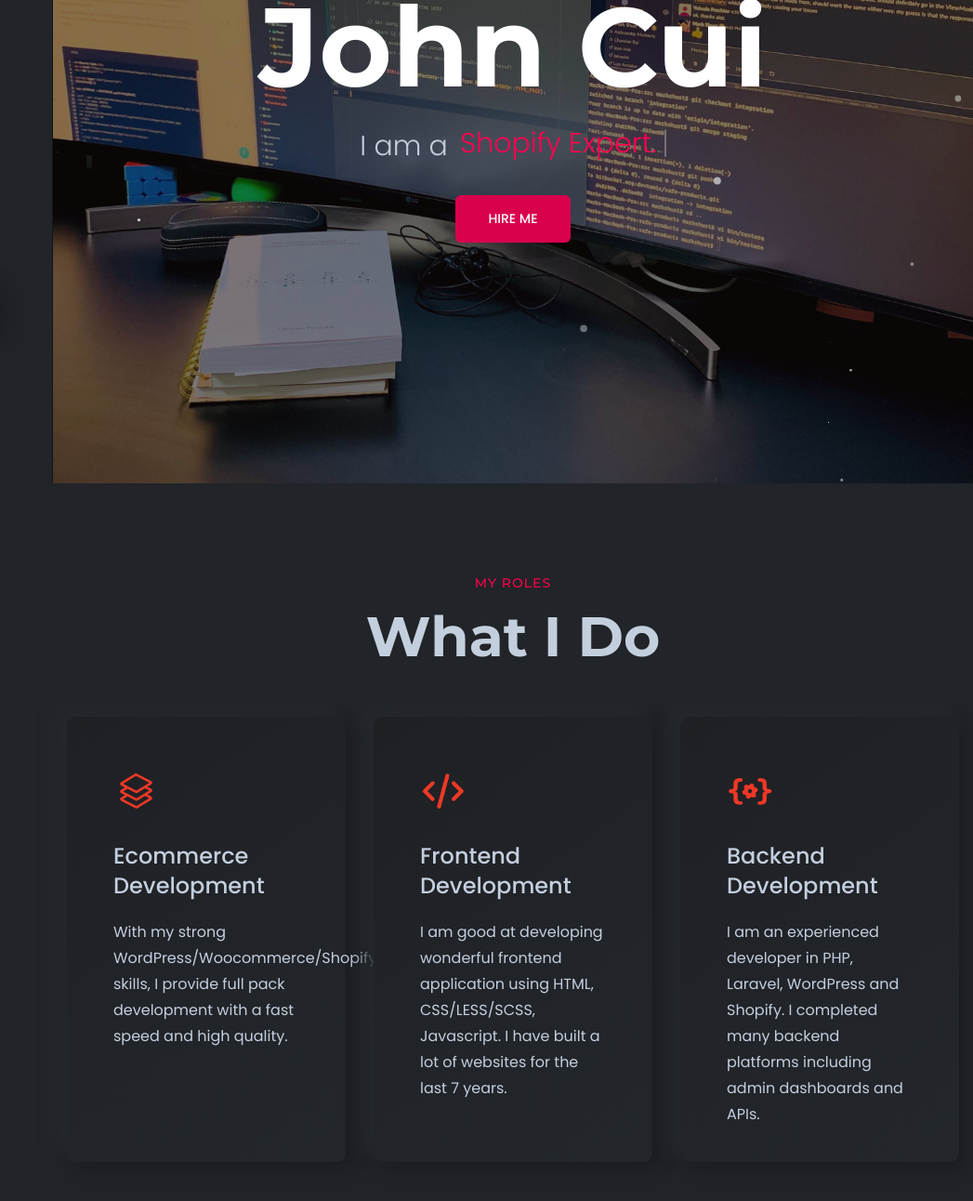
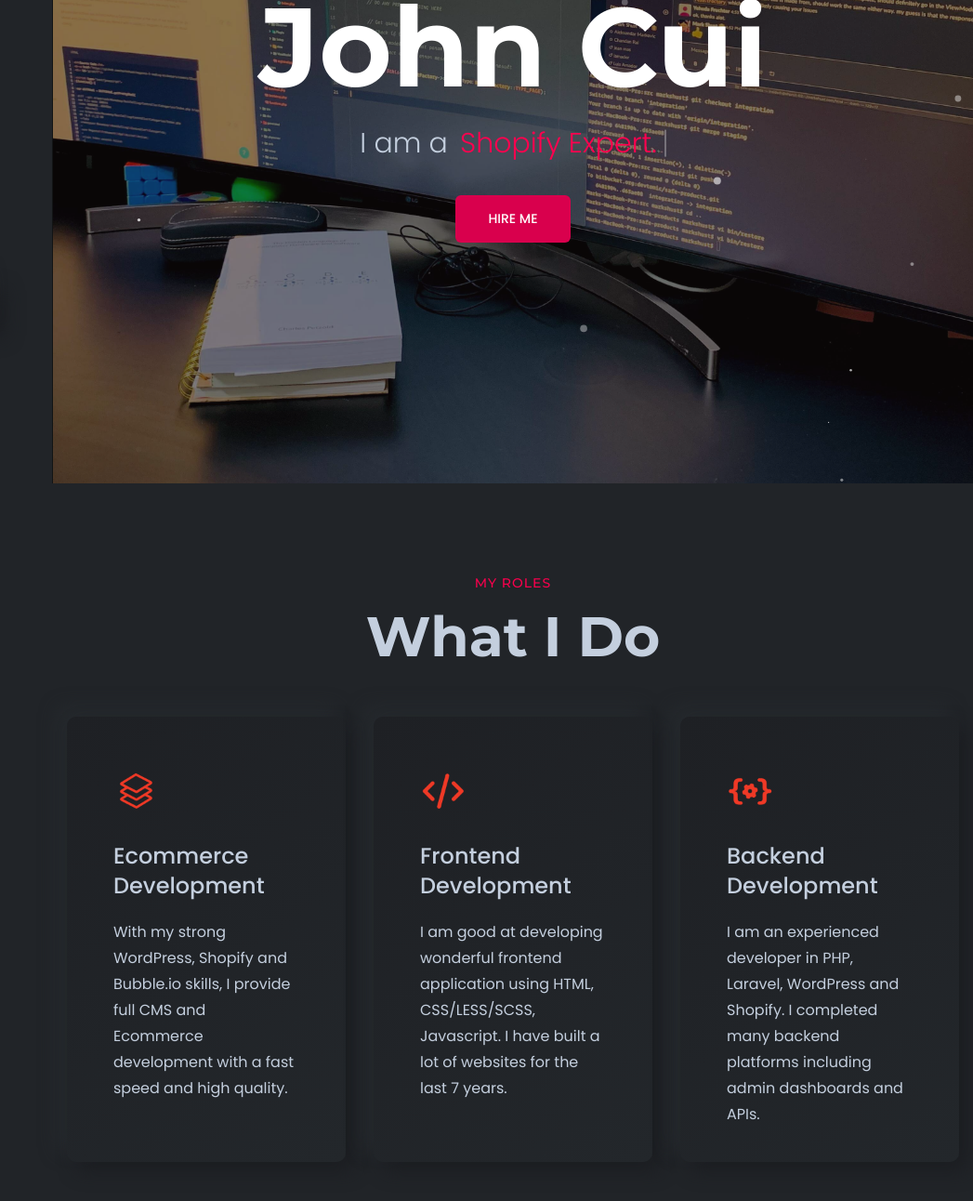
Before and after one commit to johncui48/johncui48.github.io, a plain HTML site: page index.html in a window 1280 px wide. Shown: the part 280-1572 px from the top of the page at 93% size, 233-1280 px from the left. Drawn offline with Linux system fonts and the light colour scheme; files whose address does not match are found by name.

Commit message:
update link

```diff
--- a/index.html
+++ b/index.html
@@ -155,7 +155,7 @@
                             <h1 class="fs--100">John Cui</h1>
                             <!-- type headline start-->
                             <span class="cd-headline clip is-full-width">
-                                <span>I am a</span>
+                                <span style="vertical-align: middle;">I am a</span>
                             <!-- ROTATING TEXT -->
                             <span class="cd-words-wrapper">
                                     <b class="is-visible">PHP Expert.</b>
@@ -199,7 +199,7 @@
                                 </div>
                                 <div class="content">
                                     <h4 class="title">Ecommerce Development</h4>
-                                    <p class="description"> With my strong WordPress/Woocommerce/Shopify/Bubble.io skills, I provide full pack development with a fast speed and high quality.</p>
+                                    <p class="description"> With my strong WordPress, Shopify and Bubble.io skills, I provide full CMS and Ecommerce development with a fast speed and high quality.</p>
                                 </div>
                             </div>
                         </div>
```
